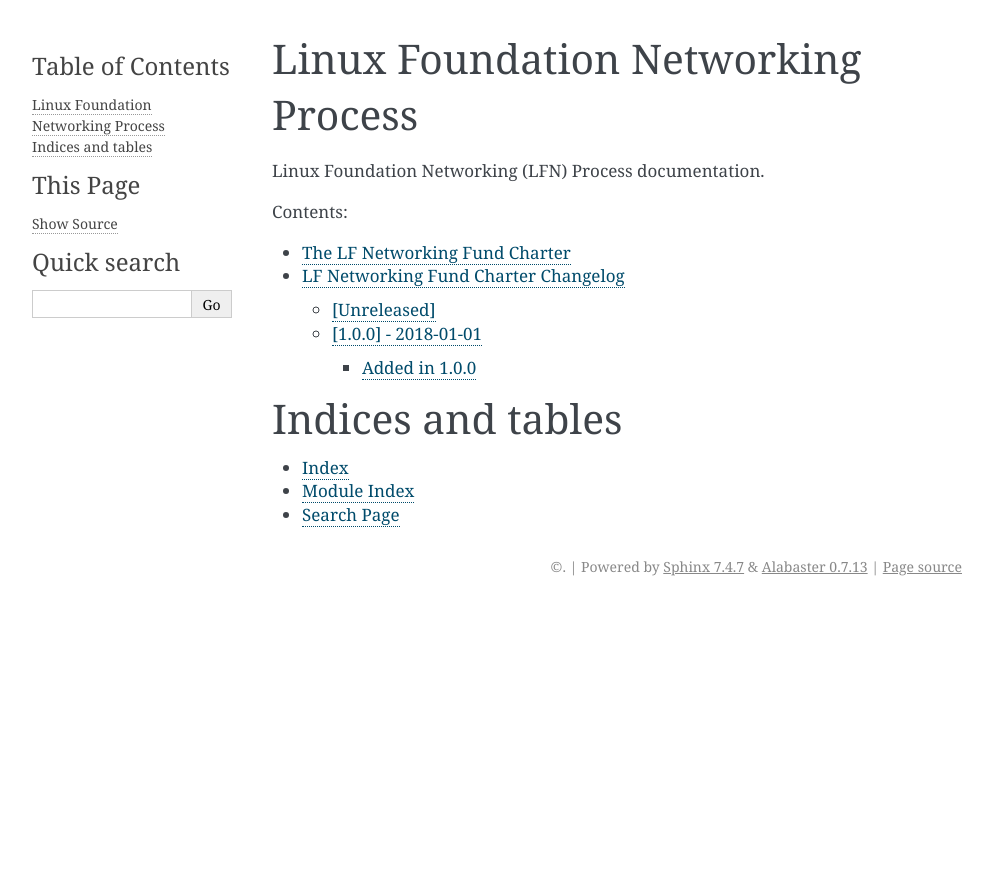
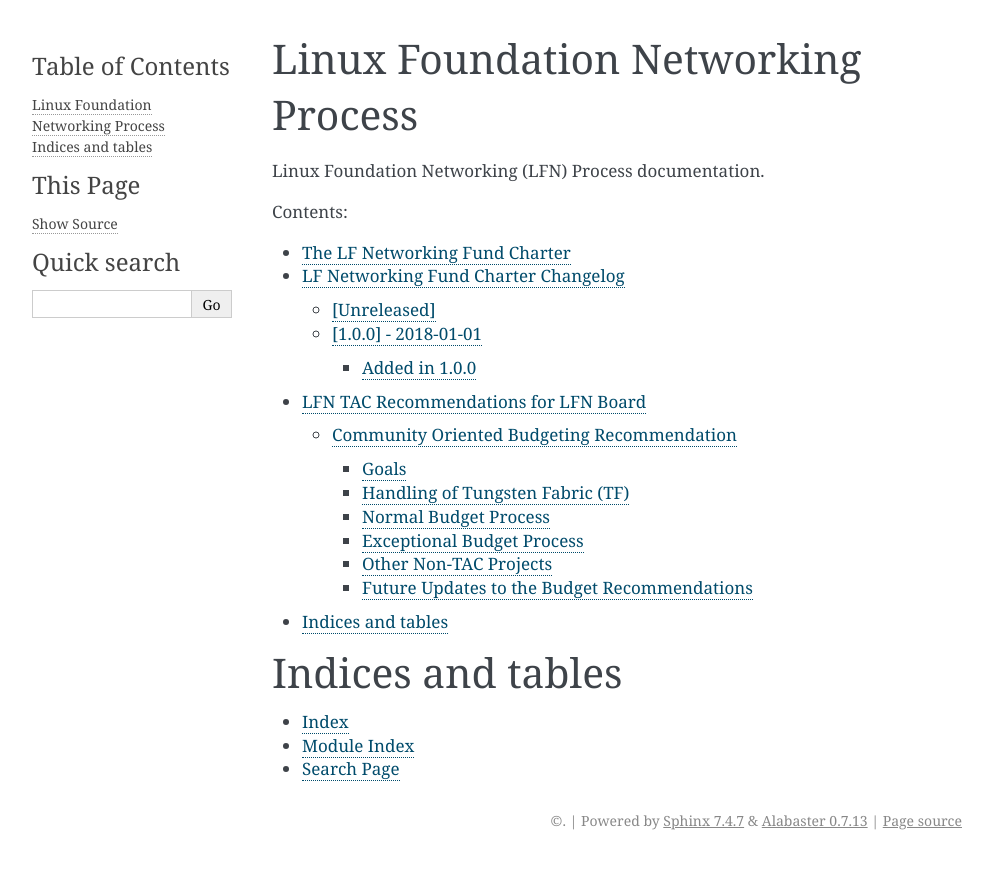
Before and after one commit to lfnetworking/process, a Sphinx documentation site: the page built from docs/index.rst, in a window 1280 px wide. Shown: the top 869 px of the page, without its empty margins (148-1141 px from the left). Built offline with Sphinx 7.4.7, drawn with Linux system fonts in a browser that asks for light colours; some of the changed lines change nothing that is shown.

Commit message:
WIP: Add Community Oriented Budgeting process
This proposal provides a recommendation from the TAC to the Board for a
Community Oriented Budget Process.

Made changes to add TF project for the budget consideration as well
Trying to fix the build failure

Change-Id: I308eeb8a17b6cafba3dfec8552d8447f82337bdc
Signed-off-by: Ed Warnicke <hagbard@gmail.com>
Signed-off-by: Daniel Farrell <dfarrell@redhat.com>
Signed-off-by: Gregory Elkinbard <elkinbar@gmail.com>
Signed-off-by: Ed Warnicke <hagbard@gmail.com>

```diff
--- a/docs/index.rst
+++ b/docs/index.rst
@@ -12,6 +12,7 @@
 
    governance/charter.rst
    governance/CHANGELOG.rst
+   recommendations/index
 
 Indices and tables
 ==================
--- /dev/null
+++ b/docs/recommendations/community_oriented_budgeting/community_oriented_budgeting.rst
@@ -0,0 +1,126 @@
+*******************************************
+Community Oriented Budgeting Recommendation
+*******************************************
+
+The TAC recommends the Board adopt the following Community Oriented Budgeting
+process.
+
+Goals
+-----
+
+Currently LFN contains a number of large projects with a need to conduct
+outreach, hold developer and marketing events and other community activities
+addressed by this discretionary budget.
+
+Handling of Tungsten Fabric (TF)
+--------------------------------
+Tungsten Fabric having being admitted to LFN is also in need of these
+funds to reach its goals of diversifying the community and reaching additional
+pools of developers as well as addressing the needs of its current development
+community. It will take a substantial time for TF to move through the necessary
+reviews to become a TAC project and it may fail in its diversity and outreach
+goals without funds. We propose that for the budget needs we consider the pool
+to be TAC projects plus TF, with the budget process below also applying to TF.
+
+
+Normal Budget Process
+---------------------
+1. **Budget:** The Board budgets an amount for the year equal to some factor
+   greater than one times the amount allocated by LFN to General and
+   Administrative (G&A) funds, to be divided equally among the TSCs of the
+   TAC projects for them to spend at their discretion in support of:
+
+   a. Community events - Community events colocated at existing conferences
+      as meets the communities needs as determined by each projects TSC.
+   b. Marketing in support of those colocated events, including booth
+      collateral (booth at broader event at which community event is
+      collocated, signs, swag, handouts, food, video, support staff and their
+      travel, food, event promotion, etc).
+   c. Other community needs as they arise.
+   d. This does not include common costs like infrastructure, salaries of
+      staff, interns, etc which should continue to be handled centrally by the
+      Board.
+   e. This does not include large standalone conferences/summits.
+
+2. **Notify:** Expenditures by the TSCs of the TAC project must be
+   presented to the TAC as a notification prior to being made.
+
+   a. The TSC notification of the TAC is intended to discover possible
+      synergies with other projects, in the hope that projects may find
+      opportunities to increase value or reduce costs by collaborating on
+      expenditures.
+   b. Only the Projects can adequately assess whether there is a synergy.
+      The TAC presentation is a notification process, not an approval
+      process.
+   c. The decision to collaborate or not belongs to the individual TSCs of
+      the TAC projects choosing to collaborate to insure true benefit
+      to all communities involved in the collaboration.
+
+3. **Expend:** A project's TSC may proceed with the planned expenditure two
+   weeks after TAC notification of the expenditure. A project's TSC may, at
+   its discretion, delay the expenditure to work jointly with another
+   community or to allow additional conversation.
+
+4. **Report:** The TSCs of the TAC projects report to the Board
+   quarterly their expenditures for the past quarter, why they were made,
+   and what benefits were realized.
+
+The Normal Budget Process in this proposal was informed by the `response of the
+Board`_ to the TAC's previous recommendation on community representation that
+it would consider budgeting fund to the individual project TSCs to be spent at
+their discretion.
+
+.. _response of the Board: https://lists.lfnetworking.org/g/TAC/message/239
+
+Exceptional Budget Process
+--------------------------
+
+In the event that one or more TSCs, individually or jointly, identify a budget
+item need that cannot be adequately addressed by the discretionary funds
+delegated to the TSCs of the TAC Projects, that need should be
+addressed by this Exceptional Budget Process.
+
+1. One or more of the TSCs of TAC Projects must prepare a Budget
+   Request to the Board.
+2. Budget Requests must be presented to the TAC as a notification prior
+   to forwarding to the Finance Committee of the Board. The TSC presentation
+   of a Budget Request to the TAC is intended to discover possible synergies
+   with other projects, in the hope of inspiring a joint Budget Request.
+3. Only the Projects can adequately assess whether there is a synergy. The TAC
+   presentation is a discovery process, not an approval process.
+4. Once a Budget Request has been presented to the TAC, it may be forwarded to
+   the Finance Committee for consideration.
+
+We recommend a form with the following items for Exceptional Budget Proposals:
+
+1. Title
+2. Description
+3. Sponsoring community or communities
+4. Requested budget amount (please include details on how arrived at budget
+   amount)
+5. Is this a one time or ongoing expense? If ongoing, please include details
+   on cost and timeframe.
+6. Timeframe when the resource is needed (including start/end dates if
+   applicable)
+7. Benefits to communities
+8. Impact of budget request being denied
+9. Date TAC was notified of Budget Request (links to email threads,
+   code reviews of proposal, or meeting minutes)
+
+The Exceptional Budget Process in this proposal is predicated on the
+assumption that the A&P Committee is the appropriate point to address these
+requests, and that they will carry out whatever internal process the Board
+deems reasonable in response.
+
+Other Non-TAC Projects
+--------------------------------
+Non-TAC Projects should have access to the Exceptional Budget Process. The
+Board should consider allocating a small separate budget pool for direct
+funding of Non-TAC projects, based on their size and bugdet needs.
+
+Future Updates to the Budget Recommendations
+--------------------------------------------
+This document should be revised upon admission of new Non-TAC projects beyond
+existing set as well as promotion of new projects to the TAC status as part of
+the LF-N admissions review and TAC admissions review process to accomodate the
+evolving needs of the projects.
--- /dev/null
+++ b/docs/recommendations/index.rst
@@ -0,0 +1,19 @@
+LFN TAC Recommendations for LFN Board
+=====================================
+
+Recommendations by the Linux Foundation Networking Technical Advisory Council
+for the Linux Foundation Networking Governing Board.
+
+Contents:
+
+.. toctree::
+   :maxdepth: 2
+
+   community_oriented_budgeting/community_oriented_budgeting
+
+Indices and tables
+==================
+
+* :ref:`genindex`
+* :ref:`modindex`
+* :ref:`search`
```
